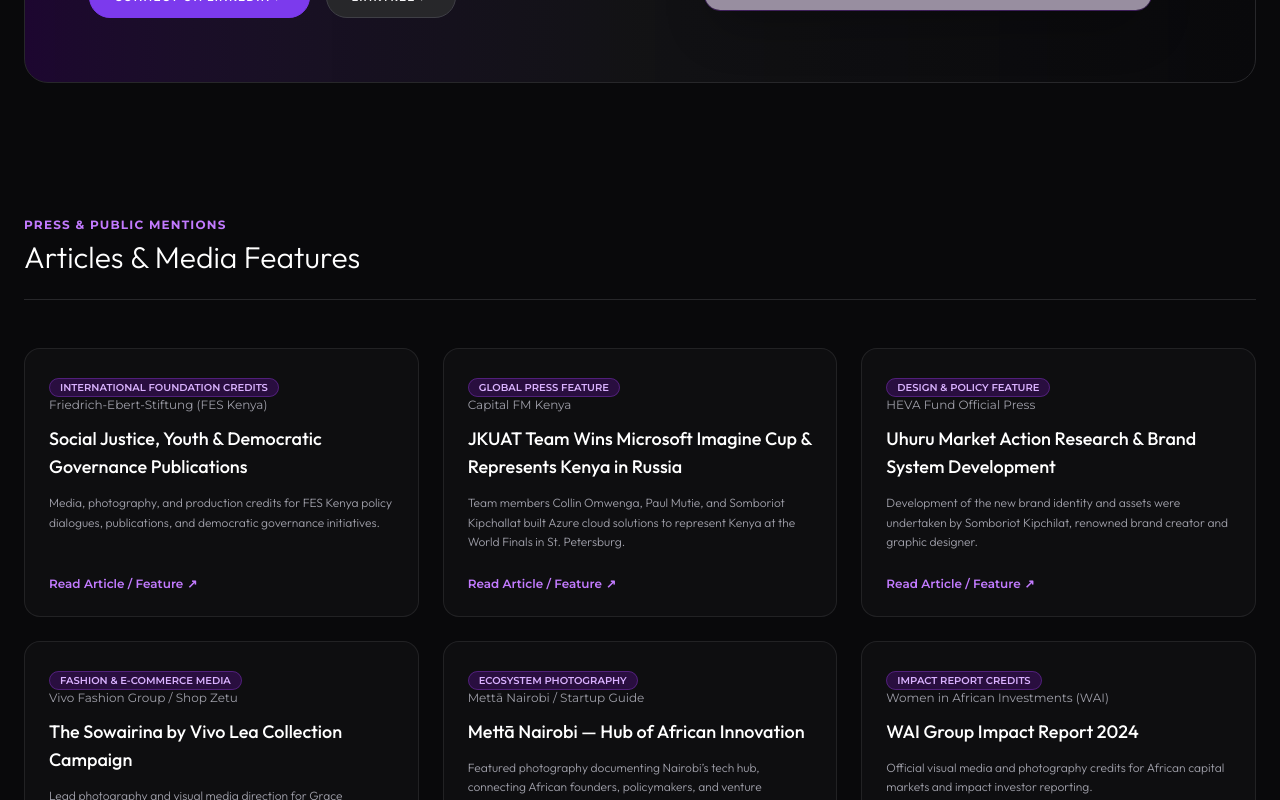
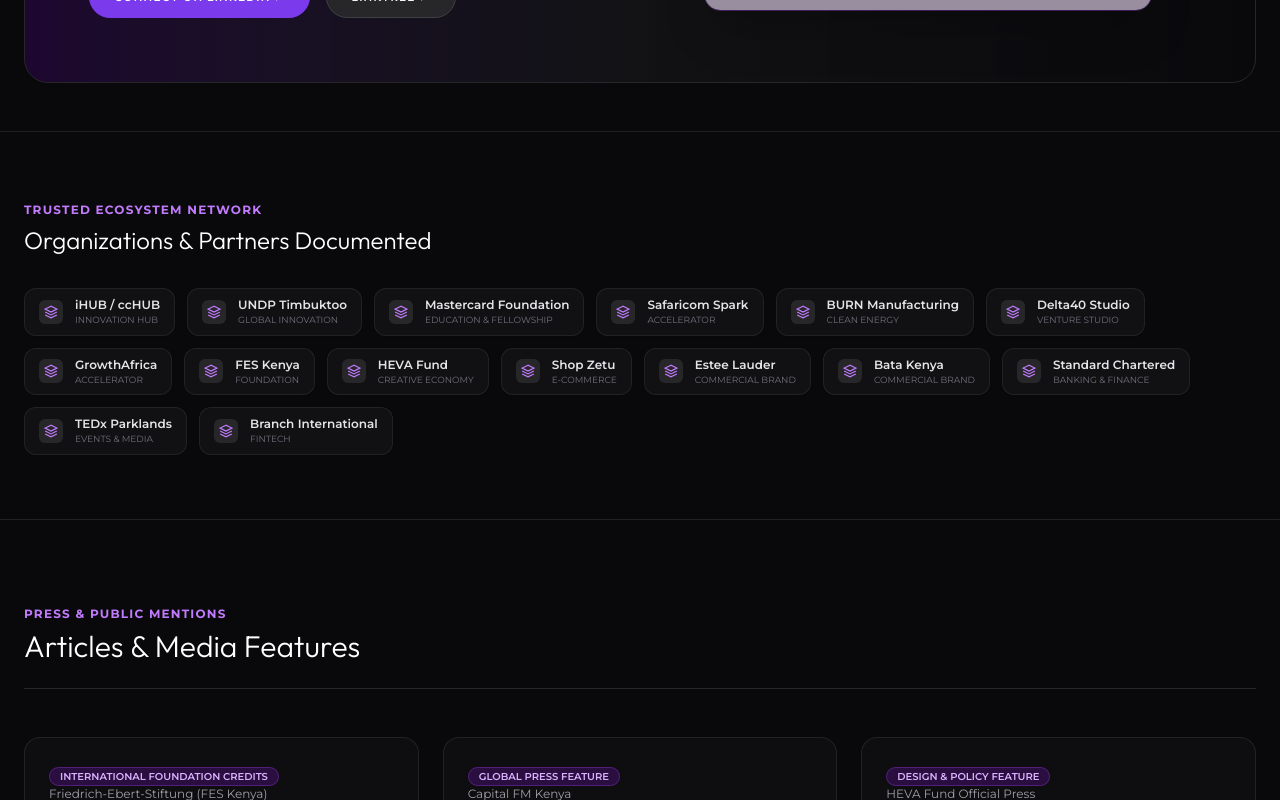
Before and after one commit to sombokipsmthn/creative-platform, a Next.js app: page /about in a window 1280 px wide. Shown: the part 980-1780 px from the top of the page. Built offline with nearby package versions, Linux system fonts and the light colour scheme; grey boxes are pictures that could not be loaded.

Commit message:
Added company images.

```diff
--- a/src/app/about/page.tsx
+++ b/src/app/about/page.tsx
@@ -3,19 +3,20 @@
 import Image from 'next/image';
 import Header from '@/components/header';
 import ThemeToggle from '@/components/ThemeToggle';
+import PartnerLogos from '@/components/PartnerLogos';
 
 const resolveImage = (source?: string, fallbackUrl?: string) => {
   if (!source) return fallbackUrl || 'https://images.unsplash.com/photo-1534528741775-53994a69daeb?auto=format&fit=crop&w=1000&q=80';
   if (source.startsWith('http://') || source.startsWith('https://')) return source;
   return `https://lh3.googleusercontent.com/d/${source}`;
 };
-
 const aboutMedia = {
-  portrait: 'https://images.unsplash.com/photo-1534528741775-53994a69daeb?auto=format&fit=crop&w=1000&q=80',
+  // 💡 Pulls live LinkedIn Profile Picture (with fallback to GitHub profile pic)
+  portrait: 'https://unavatar.io/linkedin/sombo09?fallback=https://github.com/sombokipsmthn.png',
   behindScenes: 'https://images.unsplash.com/photo-1505373877841-8d25f7d46678?auto=format&fit=crop&w=1200&q=80',
 };
 
-// Verified Press Articles & International Foundation Credits
+
 const pressFeatures = [
   {
     publication: 'Friedrich-Ebert-Stiftung (FES Kenya)',
@@ -61,47 +62,55 @@
   },
 ];
 
+// 💡 Career Timeline with Verified Company Domains & High-Res Logos
 const careerTimeline = [
   {
     period: '04/2025 - Present',
     role: 'Visual Storytelling & Media Producer',
     organization: 'BURN Manufacturing USA LLC',
+    domain: 'burnmfg.com',
     desc: 'Producing visual storytelling and impact documentaries highlighting clean energy technology across African markets. Collaborating with product teams on web platform UX.',
   },
   {
     period: '03/2023 - 02/2026',
     role: 'Visual Production Lead – Innovation Programs',
     organization: 'iHUB / ccHUB',
+    domain: 'cchub.africa',
     desc: 'Leading visual storytelling across UNDP Timbuktoo, Mastercard Foundation EdTech Fellowship, Safaricom Spark, and ccHUB Creative Economy Practice Program.',
   },
   {
     period: '03/2025 - 11/2025',
     role: 'Visual Storytelling Producer – Venture Studio',
     organization: 'Delta40 Venture Studio',
+    domain: 'delta40.studio',
     desc: 'Documenting climate-tech startups, energy, mobility, and circular economy scale summits in partnership with BESTSELLER Foundation and Lemelson Foundation.',
   },
   {
     period: '05/2020 - 11/2024',
     role: 'Visual Storytelling Consultant',
     organization: 'GrowthAfrica & GIZ',
+    domain: 'growthafrica.com',
     desc: 'Media documentation across JICA NINJA Accelerator and Deep Dive Africa, covering cohort founders, demo days, and investor readiness milestones.',
   },
   {
     period: '10/2023 - 06/2024',
     role: 'Content Strategy & Production Lead',
     organization: 'OBY Afrika',
+    domain: 'obyafrika.com',
     desc: 'Led digital content workflows and creative campaigns for accounts including Estee Lauder, Bata Kenya, Bet-Afrique, and Standard Chartered.',
   },
   {
     period: '10/2021 - 02/2022',
     role: 'Creative Director & Photographer',
     organization: 'Shop Zetu / Vivo Woman',
+    domain: 'shopzetu.com',
     desc: 'Built out Zetu Studios and shaped East Africa’s leading fashion e-commerce marketplace visual identity.',
   },
   {
     period: '02/2021 - 08/2023',
     role: 'E-Commerce Photographer',
     organization: 'Copia Kenya',
+    domain: 'copia.co.ke',
     desc: 'Managed large-scale catalogue photography for Copia’s entire e-commerce product catalogue.',
   },
 ];
@@ -181,7 +190,18 @@
         </div>
       </section>
 
-      {/* 3. VERIFIED PRESS & PUBLIC MEDIA FEATURES */}
+      {/* 3. ORGANIZATIONS & PARTNERS LOGO GRID */}
+      <section className="py-16 px-6 max-w-7xl mx-auto space-y-8 border-y border-slate-200 dark:border-zinc-800/80">
+        <div>
+          <span className="text-xs font-mono uppercase tracking-widest text-purple-600 dark:text-purple-400 font-bold">Trusted Ecosystem Network</span>
+          <h2 className="text-2xl font-light text-slate-900 dark:text-white mt-1">Organizations & Partners Documented</h2>
+        </div>
+
+        {/* Real Logo Engine */}
+        <PartnerLogos />
+      </section>
+
+      {/* 4. VERIFIED PRESS & PUBLIC MEDIA FEATURES */}
       <section className="py-20 px-6 max-w-7xl mx-auto space-y-12">
         <div className="border-b border-slate-200 dark:border-zinc-800 pb-6">
           <span className="text-xs font-mono uppercase tracking-widest text-purple-600 dark:text-purple-400 font-bold">Press & Public Mentions</span>
@@ -217,7 +237,7 @@
         </div>
       </section>
 
-      {/* 4. FOUR CORE PILLARS */}
+      {/* 5. FOUR CORE PILLARS */}
       <section className="py-20 px-6 max-w-7xl mx-auto space-y-12 border-t border-slate-200 dark:border-zinc-800">
         <div className="border-b border-slate-200 dark:border-zinc-800 pb-6">
           <span className="text-xs font-mono uppercase tracking-widest text-purple-600 dark:text-purple-400 font-bold">Capabilities</span>
@@ -235,7 +255,7 @@
         </div>
       </section>
 
-      {/* 5. CAREER TIMELINE */}
+      {/* 6. CAREER TIMELINE WITH HIGH-RES COMPANY LOGOS */}
       <section className="py-20 px-6 max-w-7xl mx-auto space-y-12">
         <div className="border-b border-slate-200 dark:border-zinc-800 pb-6">
           <span className="text-xs font-mono uppercase tracking-widest text-purple-600 dark:text-purple-400 font-bold">Track Record</span>
@@ -246,12 +266,27 @@
           {careerTimeline.map((item, idx) => (
             <div
               key={idx}
-              className="p-8 bg-white dark:bg-zinc-900/30 border border-slate-200 dark:border-zinc-800/80 rounded-2xl flex flex-col md:flex-row justify-between items-start md:items-center gap-6 shadow-sm dark:shadow-none"
+              className="p-8 bg-white dark:bg-zinc-900/30 border border-slate-200 dark:border-zinc-800/80 rounded-2xl flex flex-col md:flex-row justify-between items-start md:items-center gap-6 shadow-sm dark:shadow-none hover:border-purple-600/50 transition-all"
             >
-              <div className="space-y-2 max-w-2xl">
-                <span className="px-2.5 py-0.5 bg-purple-600/20 border border-purple-500/30 text-purple-700 dark:text-purple-300 text-[10px] font-mono rounded-full uppercase">
-                  {item.organization}
-                </span>
+              <div className="space-y-3 max-w-2xl">
+                <div className="flex items-center gap-3">
+                  {/* High-Res Logo Badge */}
+                  <div className="w-8 h-8 rounded-lg overflow-hidden bg-slate-100 dark:bg-zinc-800 border border-slate-200 dark:border-zinc-700 flex items-center justify-center shrink-0">
+                    <Image
+                      src={`https://www.google.com/s2/favicons?domain=${item.domain}&sz=128`}
+                      alt={`${item.organization} Logo`}
+                      width={20}
+                      height={20}
+                      className="object-contain"
+                      unoptimized
+                    />
+                  </div>
+
+                  <span className="px-3 py-1 bg-purple-600/20 border border-purple-500/30 text-purple-700 dark:text-purple-300 text-xs font-mono rounded-full font-semibold uppercase">
+                    {item.organization}
+                  </span>
+                </div>
+
                 <h3 className="text-xl font-medium text-slate-900 dark:text-white">{item.role}</h3>
                 <p className="text-xs text-slate-600 dark:text-zinc-300 font-light leading-relaxed">{item.desc}</p>
               </div>
@@ -264,7 +299,7 @@
         </div>
       </section>
 
-      {/* 6. ACADEMIC & AWARDS RECOGNITION */}
+      {/* 7. ACADEMIC & AWARDS RECOGNITION */}
       <section className="py-16 px-6 max-w-7xl mx-auto">
         <div className="p-8 md:p-12 border border-purple-500/30 bg-purple-100/50 dark:bg-purple-950/20 rounded-3xl grid grid-cols-1 md:grid-cols-2 gap-8 items-center">
           <div className="space-y-4">
@@ -291,7 +326,7 @@
         </div>
       </section>
 
-      {/* 7. FOOTER */}
+      {/* 8. FOOTER */}
       <footer className="bg-slate-100 dark:bg-zinc-950 border-t border-slate-200 dark:border-zinc-900 rounded-t-3xl pt-16 pb-12 px-6">
         <div className="max-w-7xl mx-auto space-y-12">
           <div className="flex flex-col md:flex-row justify-between items-start md:items-center gap-6">
--- a/src/app/page.tsx
+++ b/src/app/page.tsx
@@ -13,8 +13,10 @@
 
 const portfolioMedia = {
   hero: 'https://images.unsplash.com/photo-1505373877841-8d25f7d46678?auto=format&fit=crop&w=1600&q=80',
-  about: 'https://images.unsplash.com/photo-1534528741775-53994a69daeb?auto=format&fit=crop&w=1000&q=80',
+  // 💡 Pulls live LinkedIn Profile Picture
+  about: 'https://unavatar.io/linkedin/sombo09?fallback=https://github.com/sombokipsmthn.png',
   projects: [
+
     {
       id: '01',
       title: 'UNDP Timbuktoo & EdTech Fellowship',
--- a/src/components/PartnerLogos.tsx
+++ b/src/components/PartnerLogos.tsx
@@ -1,53 +1,79 @@
 // src/components/PartnerLogos.tsx
 'use client';
 
+import { useState } from 'react';
 import Image from 'next/image';
 
-const partnerDomains = [
-  { name: 'iHUB / ccHUB', domain: 'cchub.africa' },
-  { name: 'UNDP Timbuktoo', domain: 'undp.org' },
-  { name: 'Mastercard Foundation', domain: 'mastercardfdn.org' },
-  { name: 'Safaricom Spark', domain: 'safaricom.co.ke' },
-  { name: 'BURN Manufacturing', domain: 'burnmfg.com' },
-  { name: 'Delta40 Studio', domain: 'delta40.studio' },
-  { name: 'GrowthAfrica', domain: 'growthafrica.com' },
-  { name: 'FES Kenya', domain: 'kenya.fes.de' },
-  { name: 'HEVA Fund', domain: 'hevafund.com' },
-  { name: 'Shop Zetu', domain: 'shopzetu.com' },
-  { name: 'Estee Lauder', domain: 'esteelauder.com' },
+interface Partner {
+  name: string;
+  domain: string;
+  category: string;
+}
+
+const partners: Partner[] = [
+  { name: 'iHUB / ccHUB', domain: 'cchub.africa', category: 'Innovation Hub' },
+  { name: 'UNDP Timbuktoo', domain: 'undp.org', category: 'Global Innovation' },
+  { name: 'Mastercard Foundation', domain: 'mastercardfdn.org', category: 'Education & Fellowship' },
+  { name: 'Safaricom Spark', domain: 'safaricom.co.ke', category: 'Accelerator' },
+  { name: 'BURN Manufacturing', domain: 'burnmfg.com', category: 'Clean Energy' },
+  { name: 'Delta40 Studio', domain: 'delta40.studio', category: 'Venture Studio' },
+  { name: 'GrowthAfrica', domain: 'growthafrica.com', category: 'Accelerator' },
+  { name: 'FES Kenya', domain: 'kenya.fes.de', category: 'Foundation' },
+  { name: 'HEVA Fund', domain: 'hevafund.com', category: 'Creative Economy' },
+  { name: 'Shop Zetu', domain: 'shopzetu.com', category: 'E-Commerce' },
+  { name: 'Estee Lauder', domain: 'esteelauder.com', category: 'Commercial Brand' },
+  { name: 'Bata Kenya', domain: 'bata.com', category: 'Commercial Brand' },
+  { name: 'Standard Chartered', domain: 'sc.com', category: 'Banking & Finance' },
+  { name: 'TEDx Parklands', domain: 'ted.com', category: 'Events & Media' },
+  { name: 'Branch International', domain: 'branch.co', category: 'Fintech' },
 ];
 
 export default function PartnerLogos() {
+  const [failedLogos, setFailedLogos] = useState<Record<string, boolean>>({});
+
+  const handleImageError = (domain: string) => {
+    setFailedLogos((prev) => ({ ...prev, [domain]: true }));
+  };
+
   return (
-    <div className="py-12 border-y border-slate-200 dark:border-zinc-900 bg-slate-100/60 dark:bg-zinc-950/60 overflow-hidden">
-      <div className="max-w-7xl mx-auto px-6 space-y-6">
-        <p className="text-[10px] font-mono text-purple-600 dark:text-purple-400 uppercase tracking-widest font-bold text-center md:text-left">
-          Programs, Venture Studios & Commercial Brands Documented
-        </p>
-
-        {/* Real Logo Ticker Grid */}
-        <div className="flex flex-wrap justify-between items-center gap-8 opacity-80 hover:opacity-100 transition-opacity">
-          {partnerDomains.map((partner) => (
+    <div className="space-y-6">
+      <div className="flex flex-wrap justify-center md:justify-start gap-3">
+        {partners.map((p) => {
+          const hasFailed = failedLogos[p.domain];
+          return (
             <div
-              key={partner.name}
-              className="flex items-center gap-3 px-3 py-1.5 bg-white dark:bg-zinc-900/60 border border-slate-200 dark:border-zinc-800 rounded-xl shadow-xs hover:border-purple-500/50 transition-all"
+              key={p.domain}
+              className="flex items-center gap-3 px-3.5 py-2 bg-white dark:bg-zinc-900/60 border border-slate-200 dark:border-zinc-800/80 rounded-xl shadow-xs hover:border-purple-600/50 transition-all group"
             >
               <div className="relative w-6 h-6 rounded-md overflow-hidden shrink-0 bg-slate-100 dark:bg-zinc-800 flex items-center justify-center">
+                {!hasFailed ? (
                   <Image
-                  src={`https://www.google.com/s2/favicons?domain=${partner.domain}&sz=128`}
-                  alt={`${partner.name} Logo`}
+                    src={`https://www.google.com/s2/favicons?domain=${p.domain}&sz=128`}
+                    alt={`${p.name} Logo`}
                     width={24}
                     height={24}
                     className="object-contain"
+                    onError={() => handleImageError(p.domain)}
                     unoptimized
                   />
+                ) : (
+                  /* Placeholder SVG Line Icon for Organization */
+                  <svg className="w-3.5 h-3.5 text-purple-600 dark:text-purple-400 stroke-current fill-none stroke-2" viewBox="0 0 24 24">
+                    <path d="M12 2L2 7l10 5 10-5-10-5zM2 17l10 5 10-5M2 12l10 5 10-5" />
+                  </svg>
+                )}
               </div>
-              <span className="text-xs font-mono text-slate-800 dark:text-zinc-200 font-medium">
-                {partner.name}
+              <div className="flex flex-col text-left">
+                <span className="text-xs font-mono text-slate-900 dark:text-zinc-200 font-semibold group-hover:text-purple-600 dark:group-hover:text-purple-400 transition-colors">
+                  {p.name}
+                </span>
+                <span className="text-[9px] font-mono text-slate-500 dark:text-zinc-500 uppercase">
+                  {p.category}
                 </span>
               </div>
-          ))}
             </div>
+          );
+        })}
       </div>
     </div>
   );
```
Also changed, not shown: next.config.ts (+12 -0 lines), src/app/admin/layout.tsx (+30 -3 lines). Lines whose indentation alone changed are shown as unchanged.
